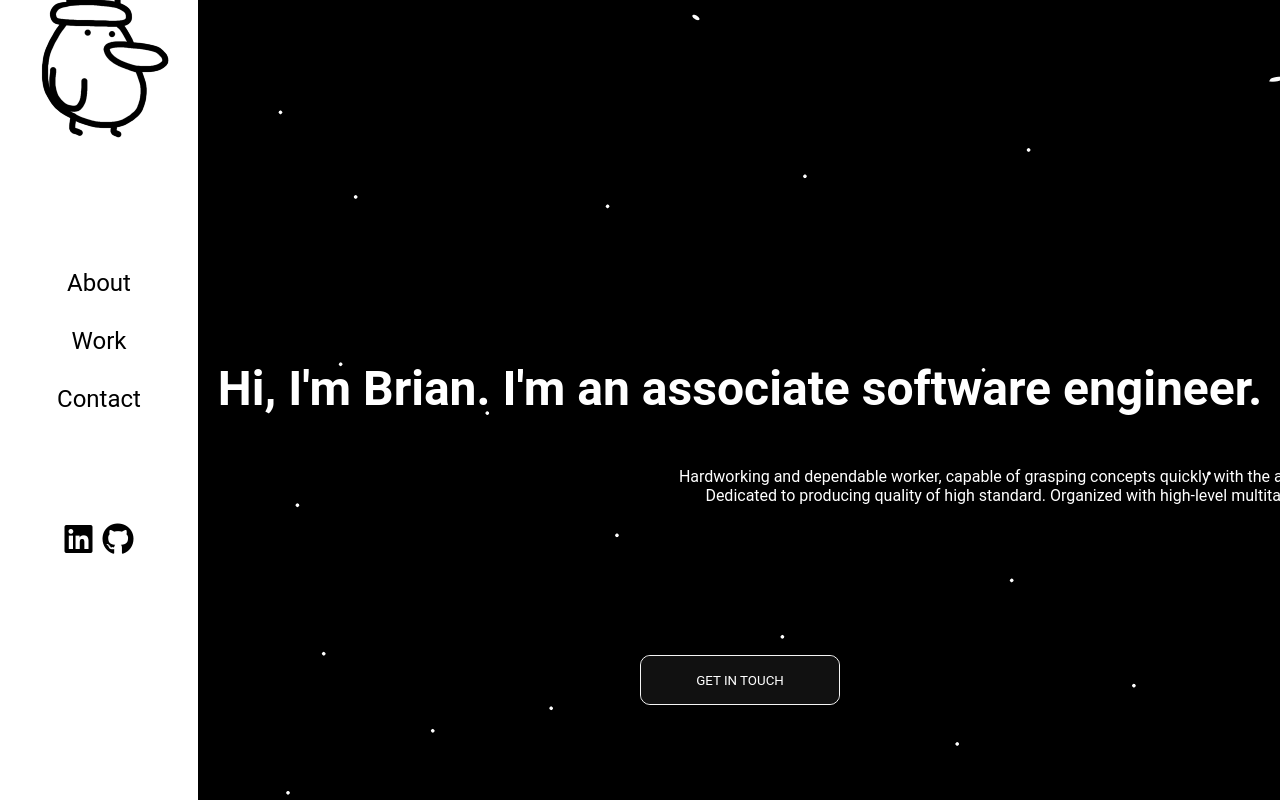
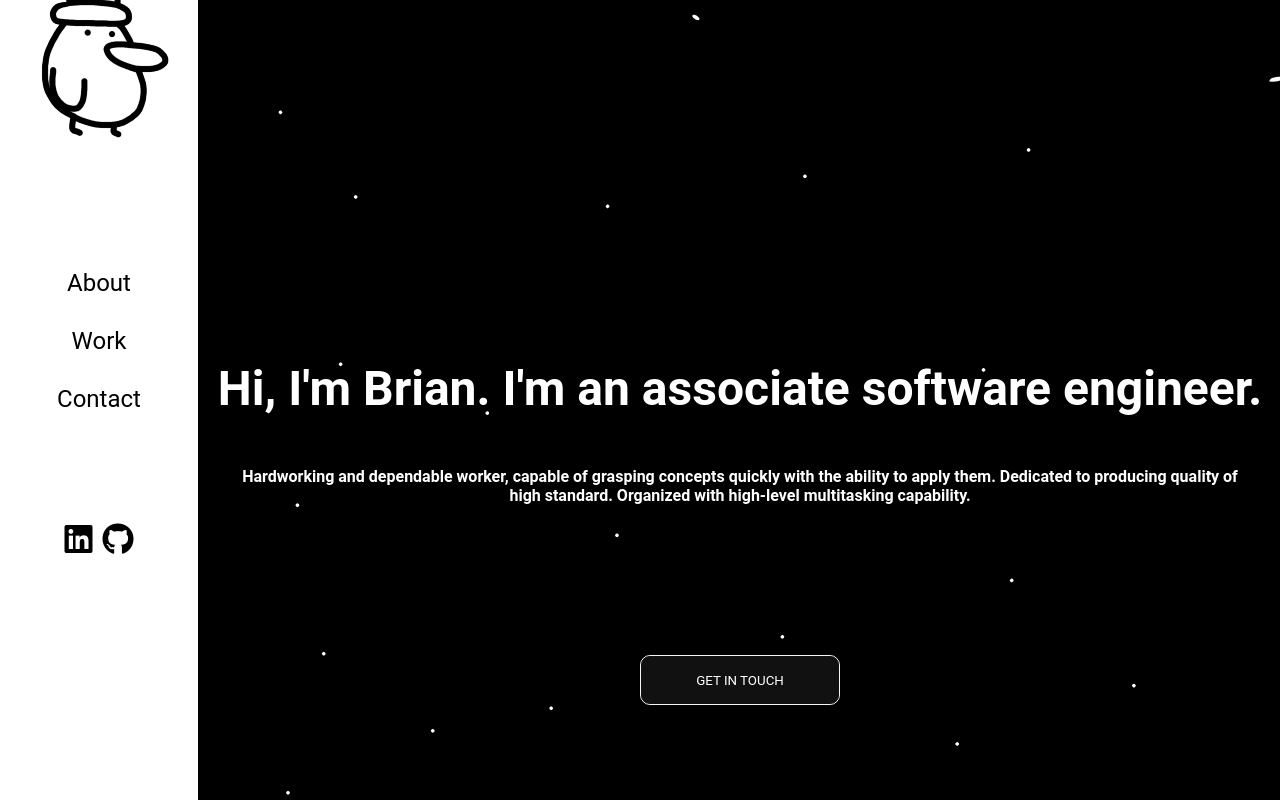
Before and after one commit to Dood3l/portfolio, a React (Create React App) app in the folder portfolio/: page / in a window 1280 px wide. Shown: the top 800 px of the page. Built offline with nearby package versions, Linux system fonts and the light colour scheme.

Commit message:
fixed hero text

```diff
--- a/portfolio/public/home.css
+++ b/portfolio/public/home.css
@@ -4,6 +4,18 @@
     padding-top: 360px;
     color: white;
     z-index: 1;
+}
+.hero-aboutme-cont {
+    display: flex;
+    justify-content: center;
+
+}
+.aboutMe {
+    margin-top: 50px;
+    font-size: 1rem;
+    text-align: center;
+    color: white;
+    width: 1000px;
 }
 .hero-learnMore {
     text-align: center;
@@ -14,14 +26,7 @@
     padding-left: 200px;
 }
 
-.aboutMe {
-    margin-top: 50px;
-    font-size: 1rem;
-    margin-left: 450px;
-    text-align: center;
-    color: white;
-    inline-size: 800px;
-}
+
 .section-3 {
     background-color: lightcoral;
     min-height: 100vh;
--- a/portfolio/src/pages/home.js
+++ b/portfolio/src/pages/home.js
@@ -34,7 +34,9 @@ function Home () {
     <section className='section-1'>
         <div className='section-1-hero'>
             <h1 className='hero-title'>Hi, I'm Brian. I'm an associate software engineer.</h1>
-            <p className='aboutMe'>Hardworking and dependable worker, capable of grasping concepts quickly with the ability to apply them. Dedicated to producing quality of high standard. Organized with high-level multitasking capability.</p>
+            <div className='hero-aboutme-cont'>
+            <h6 className='aboutMe'>Hardworking and dependable worker, capable of grasping concepts quickly with the ability to apply them. Dedicated to producing quality of high standard. Organized with high-level multitasking capability.</h6>
+            </div>
             <div className='hero-learnMore'>
             <button className='glow-on-hover' onClick={contact}>Get in touch</button>
             </div>
```
